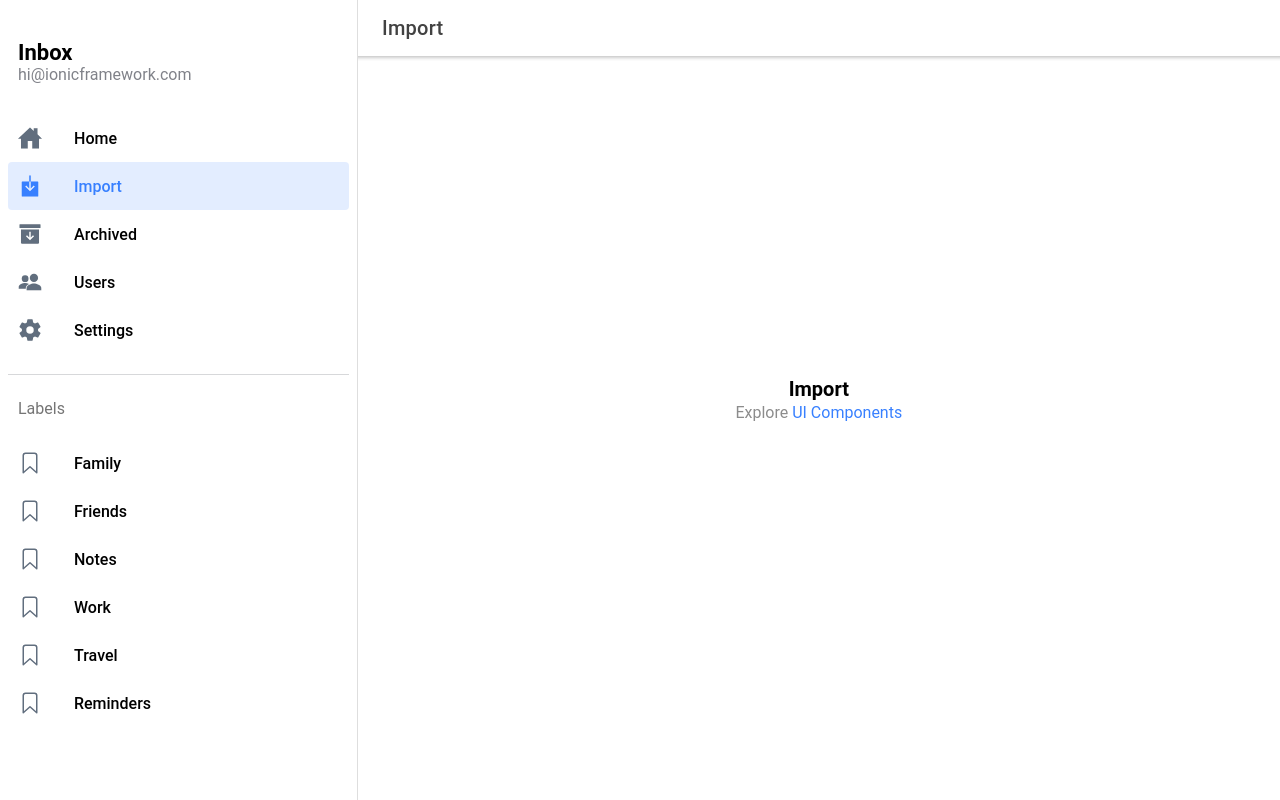
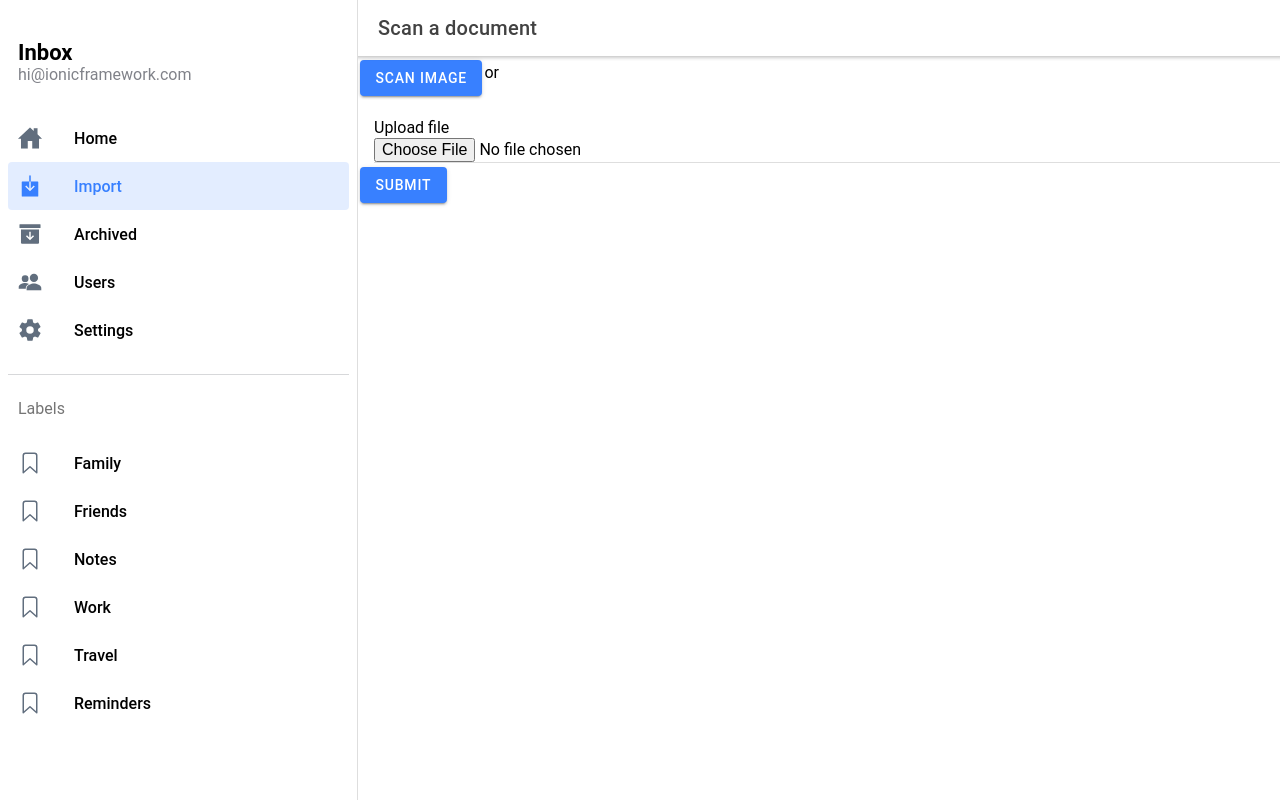
Before and after one commit to JordanRousseau/WorkShop2020Front, a React (Create React App) app: page /page/Import in a window 1280 px wide. Built offline with nearby package versions, Linux system fonts and the light colour scheme.

Commit message:
feat(): add import and scan

```diff
--- a/ionic.config.json
+++ b/ionic.config.json
@@ -1,5 +1,7 @@
 {
   "name": "workshop",
-  "integrations": {},
+  "integrations": {
+    "capacitor": {}
+  },
   "type": "react"
 }
--- a/src/App.tsx
+++ b/src/App.tsx
@@ -1,5 +1,6 @@
 import Menu from './components/Menu';
 import Page from './pages/Page';
+import Import from './pages/Import';
 import React from 'react';
 import { IonApp, IonRouterOutlet, IonSplitPane } from '@ionic/react';
 import { IonReactRouter } from '@ionic/react-router';
@@ -32,8 +33,10 @@ const App: React.FC = () => {
         <IonSplitPane contentId="main">
           <Menu />
           <IonRouterOutlet id="main">
-            <Route path="/page/:name" component={Page} exact />
+            <Route path="/page/Home" component={Page} exact />
             <Redirect from="/" to="/page/Home" exact />
+            <Route path="/page/Import" component={Import} exact/>
+            <Redirect from="/" to="/page/Import" exact />
           </IonRouterOutlet>
         </IonSplitPane>
       </IonReactRouter>
--- /dev/null
+++ b/src/pages/Import.tsx
@@ -0,0 +1,72 @@
+import { Camera } from '@ionic-native/camera';
+import React, { useRef } from 'react';
+import { IonButton, IonHeader, IonContent, IonInput, IonPage, IonTitle, IonToolbar, IonLabel,IonItem } from '@ionic/react';
+
+interface InternalValues {
+  file: any;
+}
+
+const Import: React.FC = () => {
+
+  const values = useRef<InternalValues>({
+    file: false,
+  });
+
+  const onFileChange = (fileChangeEvent: any) => {
+    values.current.file = fileChangeEvent.target.files[0];
+  };
+
+  const onSubmit = async () => {
+    if (!values.current.file) {
+      return false;
+    }
+
+    let formData = new FormData();
+
+    formData.append("file", values.current.file, values.current.file.name);
+
+    try {
+      const response = await fetch(`${API_URL}/Import`, {
+        method: "POST",
+        body: formData,
+      });
+
+      if (!response.ok) {
+        throw new Error(response.statusText);
+      }
+
+      console.log(response);
+    } catch (err) {
+      console.log(err);
+    }
+  };
+
+  const openScanner = async () => {
+    await Camera.getPicture()
+    .then(data => console.log('Took a picture!', data))
+    .catch(e => console.log('Error occurred while taking a picture', e));
+  };
+
+  return (
+    <IonPage>
+      <IonHeader>
+        <IonToolbar>
+          <IonTitle>Scan a document</IonTitle>
+        </IonToolbar>
+      </IonHeader>
+      <IonContent>
+        <IonButton onClick={openScanner}>Scan image</IonButton>
+         or
+        <IonItem>
+          <IonLabel position="floating">Upload file</IonLabel>
+          <br/>
+          <input type="file" onChange={(ev) => onFileChange(ev)} />
+        </IonItem>
+
+        <IonButton type="submit" onClick={() => onSubmit()}>Submit</IonButton>
+      </IonContent>
+    </IonPage>
+  );
+};
+
+export default Import
```
Also changed, not shown: capacitor.config.json (added, +13 -0 lines), package.json (+11 -1 lines), 2 other files (tests, documents, lock files or other folders).
